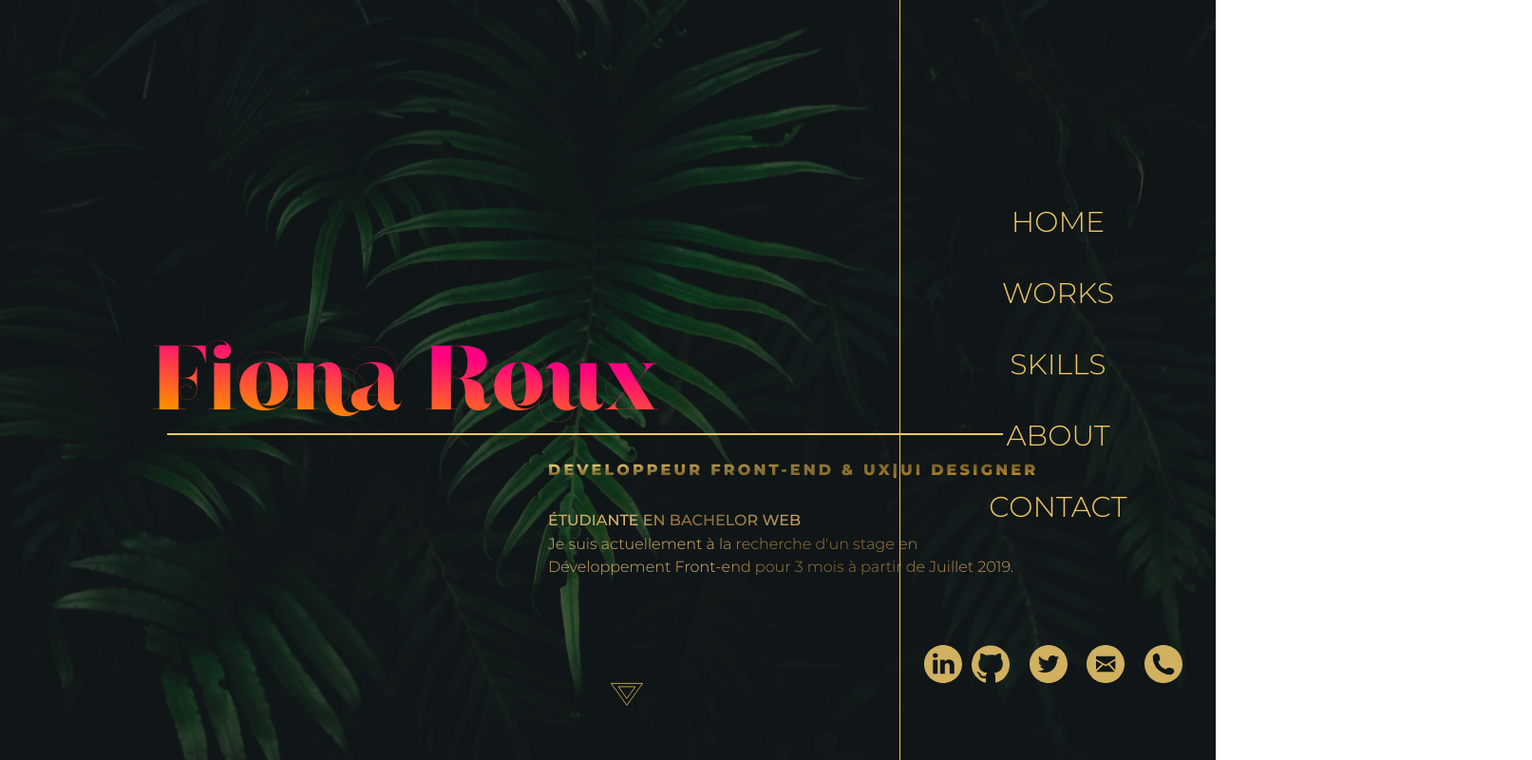
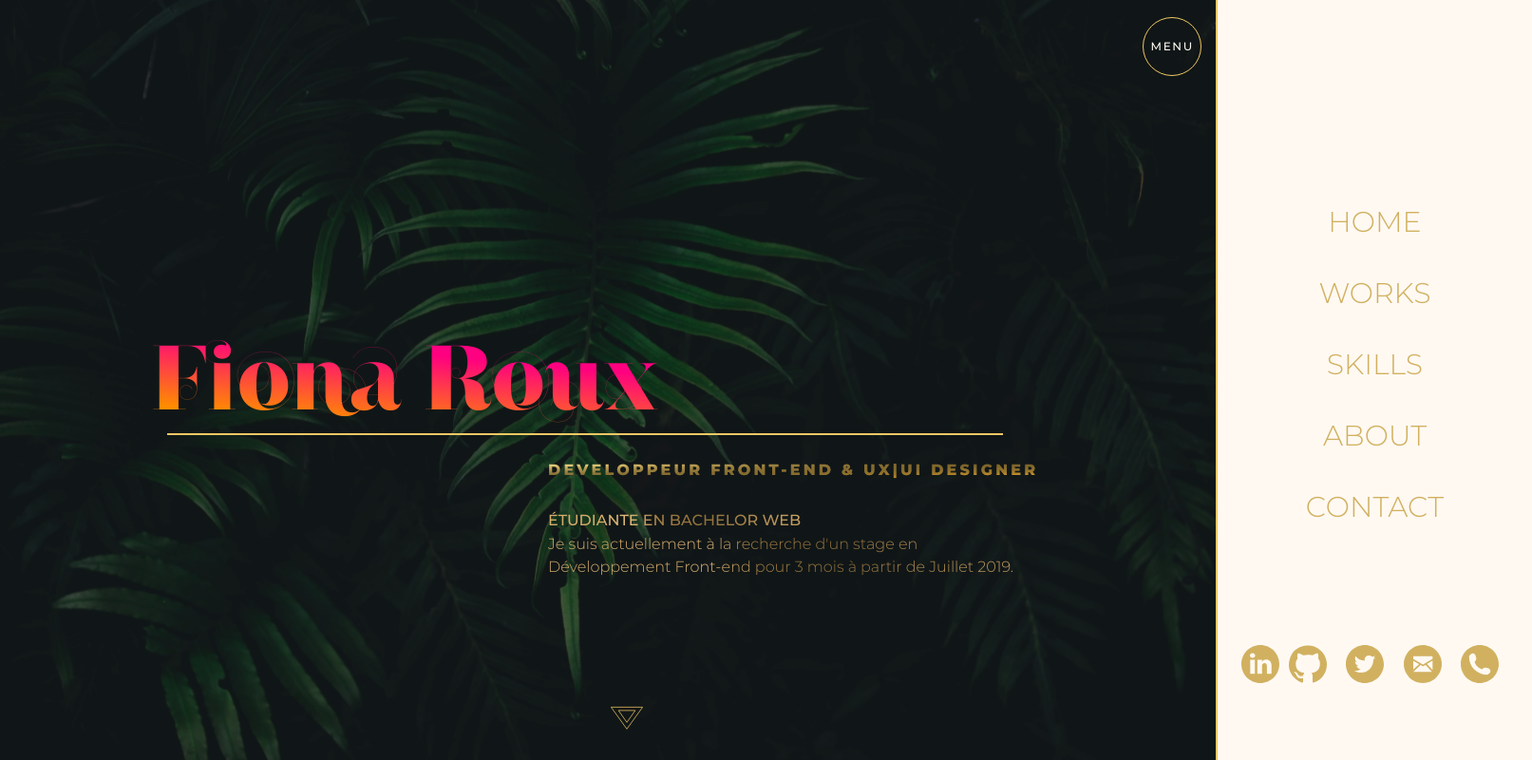
Before and after one commit to ArcanumLibella/FionaRx, a website built with Parcel: page src/index.html in a window 1280 px wide. Shown: the top 800 px of the page at 95% size, 1613 px wide, since content can reach past the window. Built offline with nearby package versions, Linux system fonts and the light colour scheme.

Commit message:
burger menu animation

```diff
--- a/src/index.html
+++ b/src/index.html
@@ -8,13 +8,15 @@
     <title>Fiona Roux</title>
   </head>
   <body>
-  <div class="container">
-    <!-- <div class="background background--hero"> -->
+    <section class="container">
       <section class="background background--hero">
         <!-- NAVIGATION -->
         <header>
-        <nav id="nav" role="navigation">
-          <div class="menus">
+          <div class="menu__button">
+            <span>MENU</span>
+          </div>
+          <nav class="menu__nav" role="navigation">
+            <div class="menu__wrapper">
               <ul class="menu">
                 <li><a href="#">HOME</a></li>
                 <li><a href="#">WORKS</a></li>
@@ -56,59 +58,55 @@
           </nav>
         </header>
         <!-- HERO -->
-      <div class="hero__wrapper">
-        <p class="hero__title">Fiona Roux</p>
+        <article class="hero__wrapper">
+          <h1 class="hero__title">Fiona Roux</h1>
           <hr>
-        <p class="hero__subtitle">DEVELOPPEUR FRONT-END & UX|UI DESIGNER</p>
+          <h3 class="hero__subtitle">DEVELOPPEUR FRONT-END & UX|UI DESIGNER</h3>
           <p class="hero__description__title">ÉTUDIANTE EN BACHELOR WEB</p>
           <p class="hero__description">Je suis actuellement à la recherche d'un stage en Développement Front-end pour 3 mois à partir de Juillet 2019.</p>
           <svg class="icon__scroll" width="40" height="32" viewBox="0 0 40 32" fill="none" xmlns="http://www.w3.org/2000/svg">
             <path d="M11.1973 11.875L20 24.3496L28.8027 11.875H11.1973Z" stroke="#EFC864" stroke-width="0.75"/>
             <path d="M3.41258 8.375L20 31.3592L36.5874 8.375H3.41258Z" stroke="#EFC864" stroke-width="0.75"/>
           </svg>
-        <!-- <svg class="icon__menu" width="62" height="62" viewBox="0 0 62 62" fill="none" xmlns="http://www.w3.org/2000/svg">
-          <circle cx="31" cy="31" r="30.625" stroke="#D1B160" stroke-width="0.75"/>
-        </svg> -->
-        <button id="menu--toggle"></button>
-      </div>
+        </article>
       </section>
       <!-- PROJET 1 -->
       <section class="background">
-      <div class="project__wrapper project__wrapper--1">
-        <p class="project__nb">01</p>
-        <p class="project__title project__title1">Booking</p>
+        <article class="project__wrapper project__wrapper--1">
+          <h2 class="project__nb">01</h2>
+          <h2 class="project__title project__title1">Booking</h2>
           <div class="background__project background__project1"></div>
-        <p class="project__subtitle">REDESIGN D’UNE PAGE PRODUIT</p>
+          <h3 class="project__subtitle">REDESIGN D’UNE PAGE PRODUIT</h3>
           <p class="project__description">Lorem ipsum dolor sit amet, consectetur adipiscing elit, sed do eiusmod tempor incididunt ut labore et dolore magna aliqua.</p>
           <p class="project__date">DÉCEMBRE 2018</p>
           <a href="" class="button__about button__about1">En savoir +</a>
-      </div>
+        </article>
       </section>
       <!-- PROJET 2 -->
       <section class="background">
-      <div class="project__wrapper project__wrapper--2">
-        <p class="project__nb">02</p>
-        <p class="project__title project__title2">Moschino</p>
+        <article class="project__wrapper project__wrapper--2">
+          <h2 class="project__nb">02</h2>
+          <h2 class="project__title project__title2">Moschino</h2>
           <div class="background__project background__project2"></div>
-        <p class="project__subtitle">DESIGN & INTÉGRATION</p>
+          <h3 class="project__subtitle">DESIGN & INTÉGRATION</h3>
           <p class="project__description">Lorem ipsum dolor sit amet, consectetur adipiscing elit, sed do eiusmod tempor incididunt ut labore et dolore magna aliqua.</p>
           <p class="project__date">NOVEMBRE 2018</p>
           <a href="" class="button__about button__about2">En savoir +</a>
-      </div>
+        </article>
       </section>
       <!-- PROJET 3 -->
       <section class="background">
-      <div class="project__wrapper project__wrapper--1">
-        <p class="project__nb">03</p>
-        <p class="project__title project__title3">Str'it</p>
+        <article class="project__wrapper project__wrapper--1">
+          <h2 class="project__nb">03</h2>
+          <h2 class="project__title project__title3">Str'it</h2>
           <div class="background__project background__project3"></div>
-        <p class="project__subtitle">DESIGN & GESTION DE PROJET</p>
+          <h3 class="project__subtitle">DESIGN & GESTION DE PROJET</h3>
           <p class="project__description">Lorem ipsum dolor sit amet, consectetur adipiscing elit, sed do eiusmod tempor incididunt ut labore et dolore magna aliqua.</p>
           <p class="project__date">FÉVRIER 2019</p>
           <a href="" class="button__about button__about3">En savoir +</a>
-      </div>
+        </article>
       </section>
-  </div>
+    </section>
     <script src="js/script.js"></script>
   </body>
 </html>
--- a/src/js/script.js
+++ b/src/js/script.js
@@ -0,0 +1,9 @@
+/*
+  MENU BURGER
+*/
+
+document.querySelector(".menu__button").addEventListener("click", function( event ) {
+  document.querySelector(".menu__nav").classList.toggle('menu--show');
+
+ document.querySelector(".menu__button").classList.toggle('menu__button--show');
+});
--- a/src/scss/global/style.scss
+++ b/src/scss/global/style.scss
@@ -16,6 +16,109 @@ body {
 }
 
 ///////////////////////////////////////////////////////////
+
+// MENU BURGER /////////////////
+$menu-width: 333px;
+.menu__nav {
+  position: absolute;
+  width: $menu-width;
+  height: 100vh;
+  top: 0px;
+  right: -$menu-width;
+  padding: 50px 20px;
+  z-index: 3;
+  border-left: 2px solid $gold;
+  background-color: $papyrus;
+
+  transition: all 1s ease-in-out;
+  text-align: center;
+
+  -webkit-box-sizing: border-box;
+  -moz-box-sizing: border-box;
+  box-sizing: border-box;
+
+  &.menu--show {
+    right: 0;
+  }
+}
+
+.menu__nav::before {
+  content: "";
+  position: fixed;
+  left: 0;
+  right: 0;
+  z-index: -1;
+
+  // -webkit-filter: blur(5px);
+  // -moz-filter: blur(5px);
+  // -o-filter: blur(5px);
+  // -ms-filter: blur(5px);
+}
+
+.menu__nav ul li a {
+  transition: all 0.5s ease;
+  text-decoration: none;
+  @include h3;
+  color: $darkGold;
+}
+
+.menu__nav ul li a:hover {
+  letter-spacing: 3px;
+}
+
+.menu__button {
+  display: flex;
+  justify-content: center;
+  align-items: center;
+  position: absolute;
+  bottom: 90%;
+  left: 94%;
+  width: 62px;
+  height: 62px;
+  cursor: pointer;
+  -webkit-border-radius: 62px;
+  -moz-border-radius: 62px;
+  border-radius: 50px;
+  border: 0.5px solid $gold;
+  background-color: transparent;
+  z-index: 10;
+  @include h5;
+
+  transition: all 1s ease;
+
+  &.menu__button--show {
+    color: $gold;
+  }
+}
+
+.menu__wrapper {
+  display: flex;
+  justify-content: center;
+  align-items: center;
+  margin-top: 50%;
+}
+
+// SOCIAL /////////////////
+.social {
+  display: flex;
+  justify-content: space-around;
+  margin-top: 100px;
+}
+
+.social__icon img {
+  width: 40px;
+}
+
+.social__icon:hover {
+  fill: red;
+}
+
+// SCROLL /////////////////
+.icon__scroll {
+  position: absolute;
+  left: 50%;
+  top: 92vh;
+}
 
 /*
 * HERO
@@ -151,100 +254,6 @@ hr {
     top: 561px;
     width: 33rem;
   }
-}
-
-// MENU BURGER /////////////////
-#nav {
-  z-index: 3;
-  border-left: 0.75px solid $gold;
-
-  position: fixed;
-  top: 0px;
-  right: 0px;
-  width: 333px;
-  height: 100vh;
-  padding: 50px 20px;
-
-  -webkit-box-sizing: border-box;
-  -moz-box-sizing: border-box;
-  box-sizing: border-box;
-
-  -webkit-transition: all 0.3s ease-in;
-  -moz-transition: all 0.3s ease-in;
-  -o-transition: all 0.3s ease-in;
-  transition: all 0.3s ease-in;
-  text-align: center;
-
-  background-color: transparent;
-}
-
-#nav:before {
-  content: "";
-  position: fixed;
-  left: 0;
-  right: 0;
-  z-index: -1;
-
-  -webkit-filter: blur(5px);
-  -moz-filter: blur(5px);
-  -o-filter: blur(5px);
-  -ms-filter: blur(5px);
-}
-
-#nav ul li a {
-  -webkit-transition: all 0.3s ease;
-  -moz-transition: all 0.3s ease;
-  -o-transition: all 0.3s ease;
-  transition: all 0.3s ease;
-  text-decoration: none;
-  @include h3;
-}
-
-#nav ul li a:hover {
-  letter-spacing: 3px;
-}
-
-#menu--toggle {
-  position: relative;
-  top: 50%;
-  right: 50%;
-  width: 62px;
-  height: 62px;
-  cursor: pointer;
-  -webkit-border-radius: 62px;
-  -moz-border-radius: 62px;
-  border-radius: 50px;
-  border: 0.5px solid $gold;
-  background-color: transparent;
-}
-
-.menus {
-  display: flex;
-  justify-content: center;
-  align-items: center;
-  margin-top: 50%;
-}
-
-// SOCIAL /////////////////
-.social {
-  display: flex;
-  justify-content: space-around;
-  margin-top: 100px;
-}
-
-.social__icon img {
-  width: 40px;
-}
-
-.social__icon:hover {
-  fill: red;
-}
-
-// SCROLL /////////////////
-.icon__scroll {
-  position: absolute;
-  left: 50%;
-  bottom: -680px;
 }
 
 ///////////////////////////////////////////////////////////
```
Lines whose indentation alone changed are shown as unchanged.
